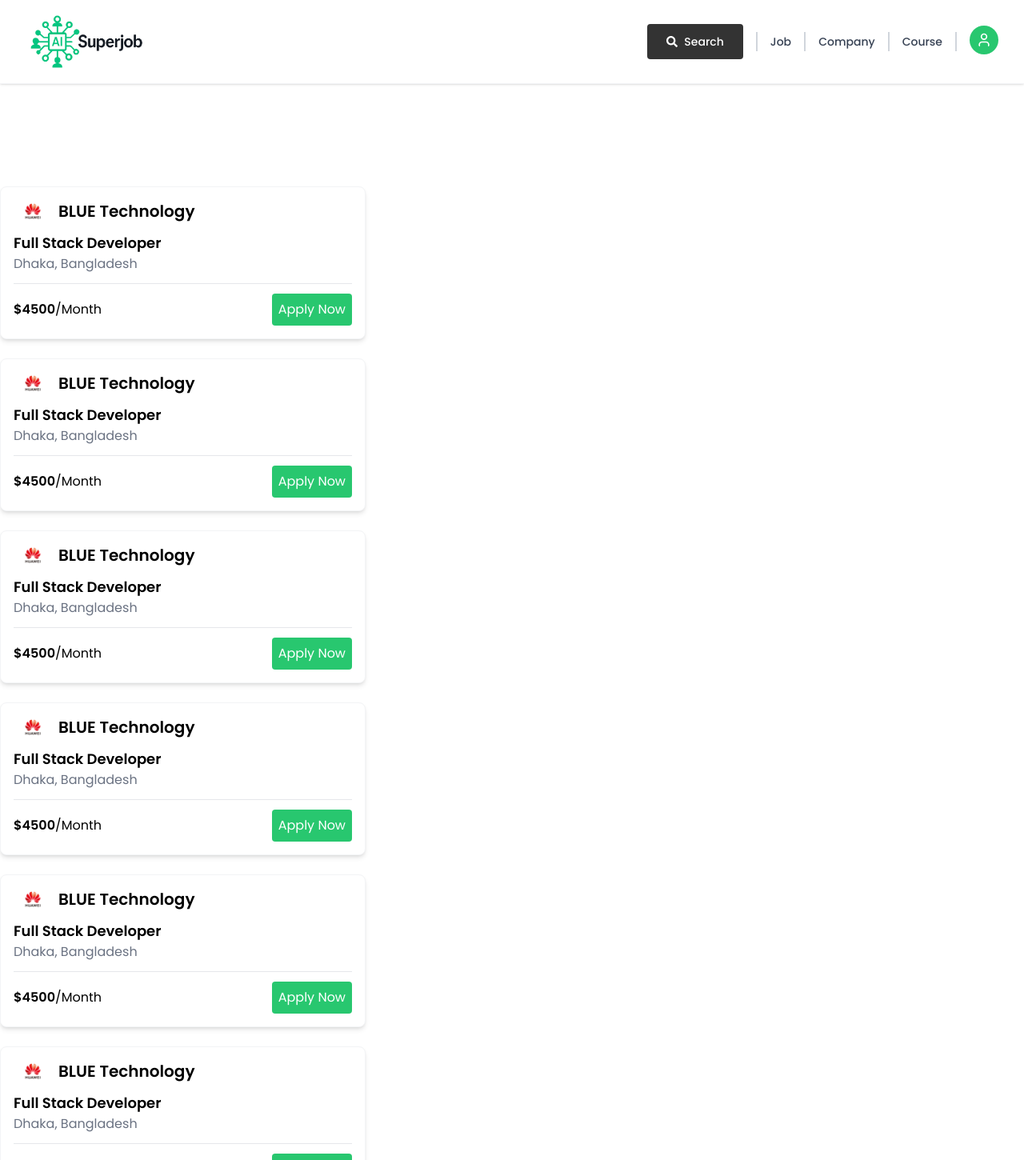
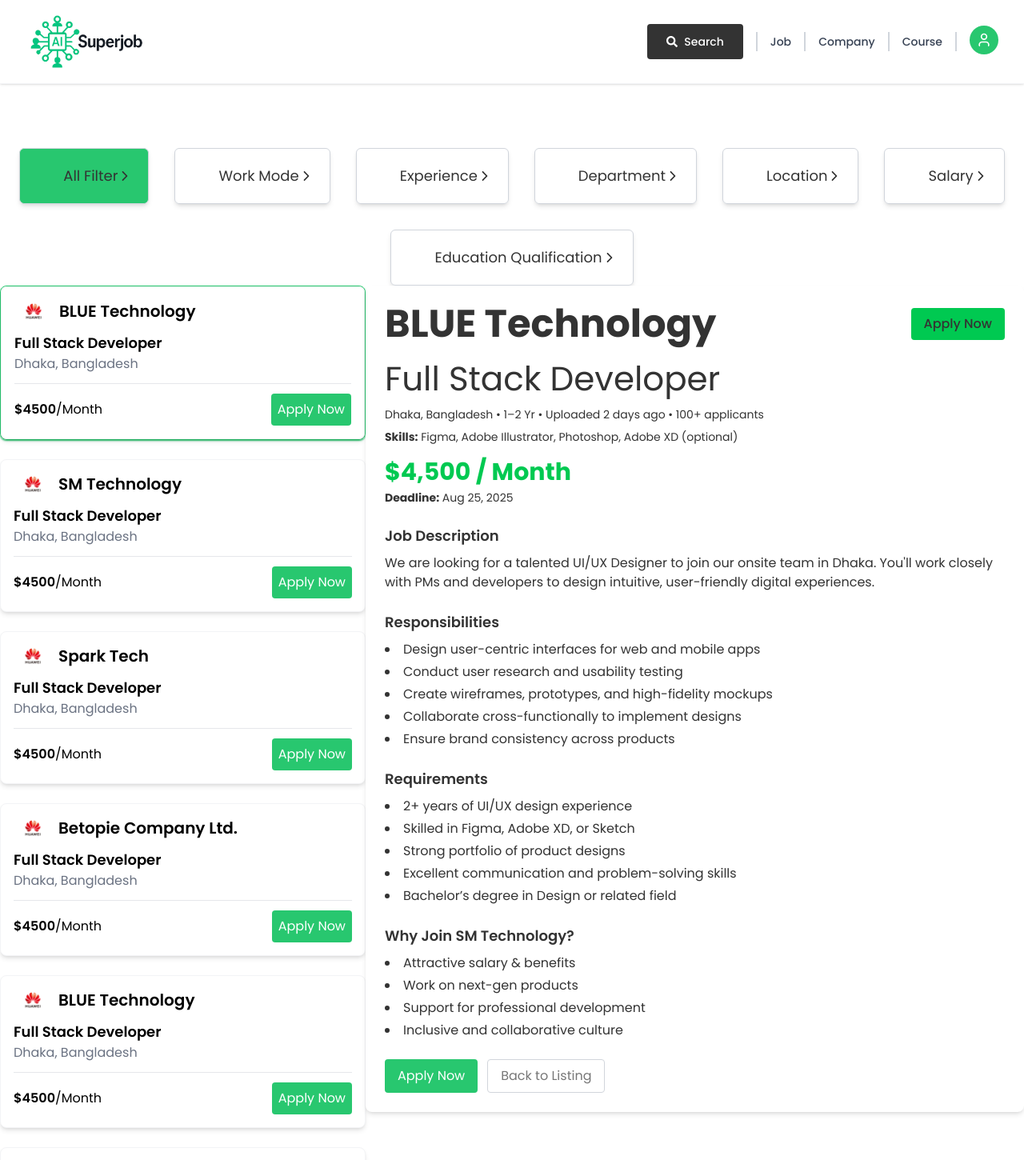
Before and after one commit to Apur0y/and-scheer, a Next.js app: page /jobseekeruser/jobDetailsPage in a window 1280 px wide. Shown: the top 1450 px of the page at 80% size. Built offline with nearby package versions, Linux system fonts and the light colour scheme.

Commit message:
added the job details section

```diff
--- /dev/null
+++ b/src/app/jobseekeruser/jobDetailsPage/AllfilterSection.tsx
@@ -0,0 +1,58 @@
+import React, { useState } from 'react'
+import AllfinterCard from './AllfinterCard'
+
+
+
+export default function AllFilterSection() {
+
+
+
+    const filters=[
+        {
+
+            name:"All Filter",
+
+        },
+        {
+
+            name:"Work Mode",
+
+        },
+        {
+
+            name:"Experience",
+
+        },
+        {
+
+            name:"Department",
+
+        },
+        {
+
+            name:"Location ",
+
+        },
+        {
+
+            name:"Salary",
+
+        },
+        {
+
+            name:"Education Qualification",
+
+        },
+
+    ]
+     const [currentFilter, setCurrentFilter]=useState(filters[0].name)
+
+
+  return (
+    <div className='flex gap-8 justify-center flex-wrap '>
+        {
+            filters.map(filter => <div onClick={()=>setCurrentFilter(filter.name)} className={`${currentFilter===filter.name? "bg-scheer-primary rounded-lg":""}`}><AllfinterCard  key={filter.name} name={filter.name} /></div> )
+        }
+        </div>
+  )
+}
--- /dev/null
+++ b/src/app/jobseekeruser/jobDetailsPage/AllfinterCard.tsx
@@ -0,0 +1,20 @@
+import React from 'react'
+import { IoIosArrowForward } from 'react-icons/io'
+
+export default function AllfinterCard({name}:{name:string}) {
+  return (
+    <div>
+         <div className='p-[20px] flex gap-4 border border-gray-300 rounded-md shadow-md '>
+                    <div className={` p-[9px] rounded-full `}>
+
+
+                    </div>
+                    <div className='flex justify-center items-center '>
+                        <p className='text-lg text-scheer-primary-dark flex '>{name}<IoIosArrowForward className='my-auto' /></p>
+
+                    </div>
+                </div>
+
+    </div>
+  )
+}
--- /dev/null
+++ b/src/app/jobseekeruser/jobDetailsPage/JobDetailsCard.tsx
@@ -0,0 +1,85 @@
+import React from 'react';
+import { Company } from './page';
+
+type JobDetailsCardProps = {
+    currentCompany: Company | undefined;
+};
+
+const JobDetailsCard: React.FC<JobDetailsCardProps> = ({ currentCompany }) => {
+    console.log(currentCompany)
+    return (
+        <section className="max-w-[939px] mx-auto p-6 bg-white text-scheer-primary-dark shadow-md rounded-lg">
+            <header className="flex justify-between items-center mb-4">
+                <h1 className="text-2xl md:text-5xl font-bold  dark:">{currentCompany?.name ||"dask"}</h1>
+                <button className="bg-green-500  font-medium px-4 py-2 rounded hover:bg-green-600 transition">
+                    Apply Now
+                </button>
+            </header>
+
+            <h2 className="text-xl md:text-[42px]   dark:">{currentCompany?.position || "UI/UX Designer (Onsite)"}</h2>
+            <p className="text-sm  dark: mt-1">
+                Dhaka, Bangladesh • 1–2 Yr • Uploaded 2 days ago • 100+ applicants
+            </p>
+
+            <p className="text-sm  dark: mt-2">
+                <strong className=" dark:">Skills:</strong> Figma, Adobe Illustrator, Photoshop, Adobe XD (optional)
+            </p>
+
+            <p className="text-3xl font-bold text-green-500 mt-4">$4,500 / Month</p>
+
+            <p className="text-sm  dark: mt-1">
+                <strong>Deadline:</strong> Aug 25, 2025
+            </p>
+
+            <section className="mt-6">
+                <h3 className="text-lg font-semibold  dark: mb-2">Job Description</h3>
+                <p className=" dark:">
+                    We are looking for a talented UI/UX Designer to join our onsite team in Dhaka. You'll work closely with PMs and developers to design intuitive, user-friendly digital experiences.
+                </p>
+            </section>
+
+            <section className="mt-6">
+                <h3 className="text-lg font-semibold  dark: mb-2">Responsibilities</h3>
+                <ul className="list-disc list-inside  dark: space-y-1">
+                    <li>Design user-centric interfaces for web and mobile apps</li>
+                    <li>Conduct user research and usability testing</li>
+                    <li>Create wireframes, prototypes, and high-fidelity mockups</li>
+                    <li>Collaborate cross-functionally to implement designs</li>
+                    <li>Ensure brand consistency across products</li>
+                </ul>
+            </section>
+
+            <section className="mt-6">
+                <h3 className="text-lg font-semibold  dark: mb-2">Requirements</h3>
+                <ul className="list-disc list-inside  dark: space-y-1">
+                    <li>2+ years of UI/UX design experience</li>
+                    <li>Skilled in Figma, Adobe XD, or Sketch</li>
+                    <li>Strong portfolio of product designs</li>
+                    <li>Excellent communication and problem-solving skills</li>
+                    <li>Bachelor’s degree in Design or related field</li>
+                </ul>
+            </section>
+
+            <section className="mt-6">
+                <h3 className="text-lg font-semibold  dark: mb-2">Why Join SM Technology?</h3>
+                <ul className="list-disc list-inside  dark: space-y-1">
+                    <li>Attractive salary & benefits</li>
+                    <li>Work on next-gen products</li>
+                    <li>Support for professional development</li>
+                    <li>Inclusive and collaborative culture</li>
+                </ul>
+            </section>
+
+            <footer className="mt-6 flex gap-3">
+                <button className="bg-scheer-primary text-white  px-4 py-2 rounded hover:bg-green-600 transition">
+                    Apply Now
+                </button>
+                <button className="border border-gray-300   dark: px-4 py-2 rounded hover:bg-gray-300 text-scheer-body-gray  transition">
+                    Back to Listing
+                </button>
+            </footer>
+        </section>
+    );
+};
+
+export default JobDetailsCard;
--- a/src/app/jobseekeruser/jobDetailsPage/page.tsx
+++ b/src/app/jobseekeruser/jobDetailsPage/page.tsx
@@ -1,22 +1,46 @@
-import React from 'react'
+'use client'
+import React, { useState } from 'react'
 import companies from '@/data/companies.json'
 import RecentJobCard from '@/app/alloveruser/recentJobs/RecentJobCard'
 import JobSeekerNavbar from '../jobSeekerHome/Navbar'
 import Container from '@/components/Container'
+import JobDetailsCard from './JobDetailsCard'
+import AllFilterSection from './AllfilterSection'
+
+export type Company = {
+    icnos: string;
+    name: string;
+    position: string;
+    location: string;
+    salary: string;
+};
 
 export default function JobDetailspage() {
-    console.log(companies)
+
+    const [currentCompany, setCurrentCompany] = useState<Company | undefined>(companies[0]);
     return (
         <div>
 
 
             <JobSeekerNavbar />
             <Container>
-                <div className='space-y-6 mt-12'>
-                    {
-                        companies.map(company => <RecentJobCard key={company.name} job={company} />)
-                    }
+                <AllFilterSection/>
+                <div className='flex mt-8 md:mt-0'>
+
+                    <div className='space-y-6  w-[457px]'>
+                        {
+                            companies.map(company => <div className={`${currentCompany===company? "border border-scheer-primary rounded-lg shadow-xs shadow-scheer-primary":""}`} onClick={() => setCurrentCompany(company)}><RecentJobCard key={company.name} job={company} /> </div>)
+                        }
+                    </div>
+
+
+                    <div className='flex-1'>
+                        <JobDetailsCard currentCompany={currentCompany}/>
+                    </div>
+
                 </div>
+
+
 
             </Container>
 
--- a/src/data/companies.json
+++ b/src/data/companies.json
@@ -8,21 +8,21 @@
     },
     {
         "icnos": "",
-        "name": "BLUE Technology",
+        "name": "SM Technology",
         "position": "Full Stack Developer",
         "location": "Dhaka, Bangladesh",
         "salary": " $4500"
     },
     {
         "icnos": "",
-        "name": "BLUE Technology",
+        "name": "Spark Tech",
         "position": "Full Stack Developer",
         "location": "Dhaka, Bangladesh",
         "salary": "$4500"
     },
     {
         "icnos": "",
-        "name": "BLUE Technology",
+        "name": "Betopie Company Ltd.",
         "position": "Full Stack Developer",
         "location": "Dhaka, Bangladesh",
         "salary": "$4500"
```
Also changed, not shown: 1 other file (tests, documents, lock files or other folders).
